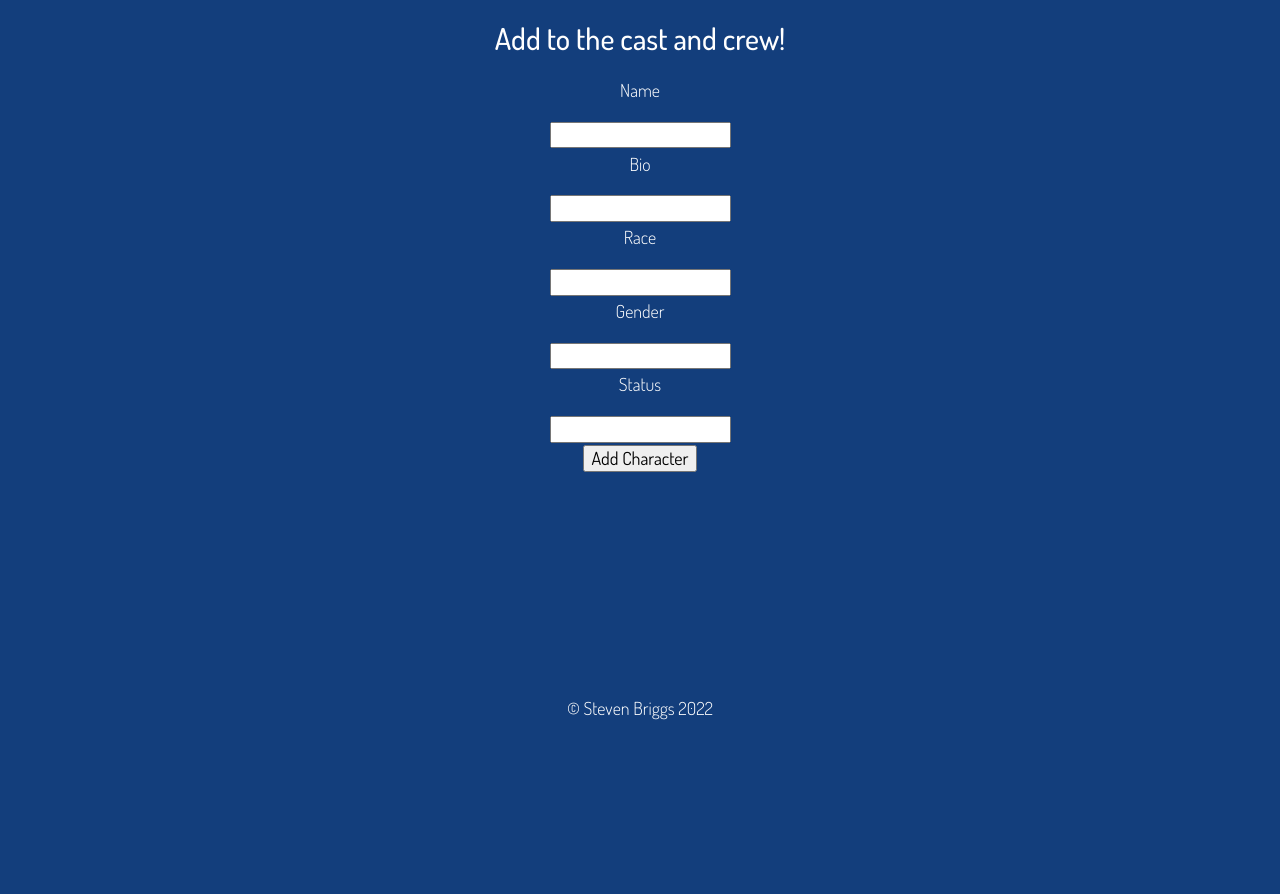
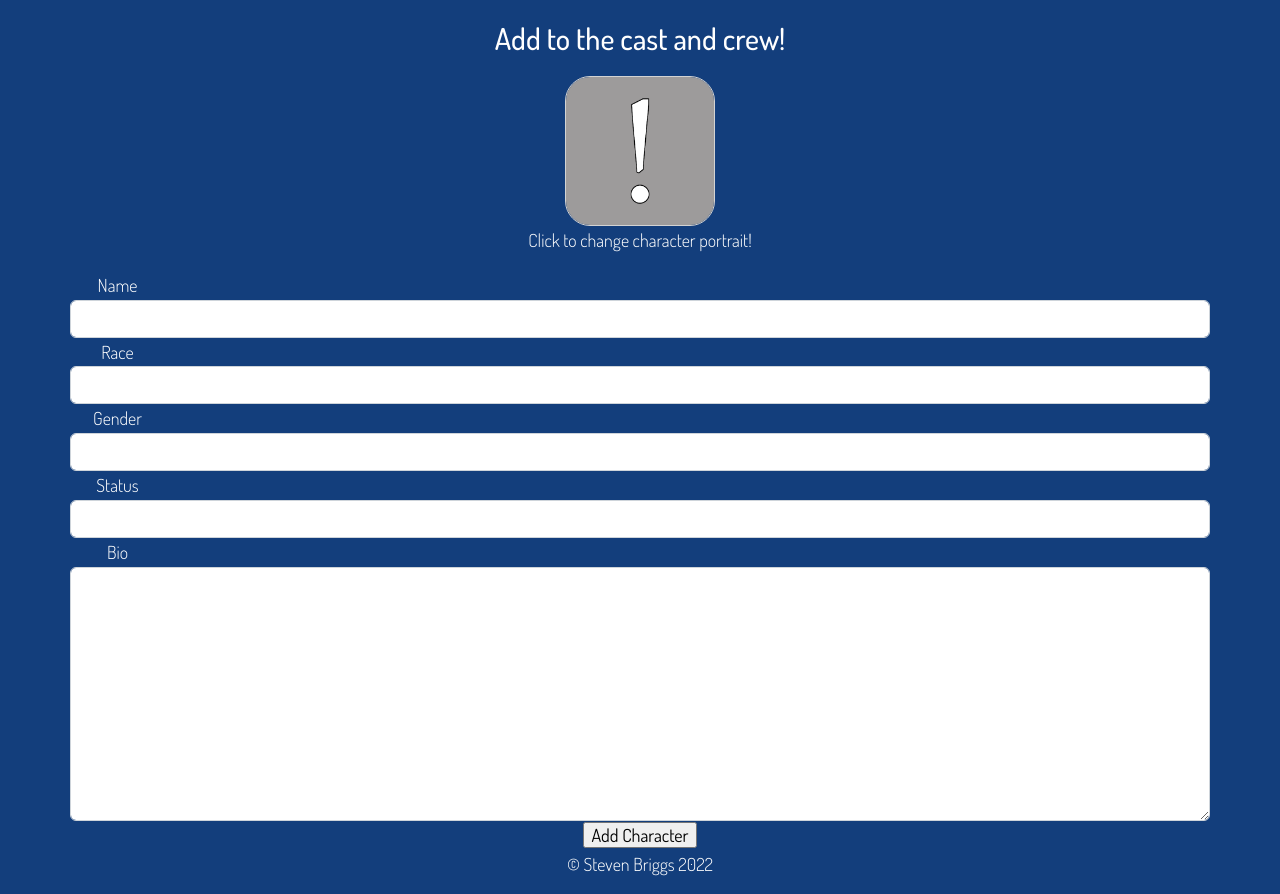
Before and after one commit to RocinRykor/SixthWorldSprawlWebsite, a Flask app: page /character/edit in a window 1280 px wide. Shown: the part 61-955 px from the top of the page. Before the commit the page ends 781 px from the top, so only its background shows below. Run offline with Flask 3, Linux system fonts and the light colour scheme; data that the repository does not hold is empty.

Commit message:
clean up create character form

```diff
--- a/sixthworldsprawl/forms.py
+++ b/sixthworldsprawl/forms.py
@@ -33,7 +33,7 @@ class EditUserForm(FlaskForm):
 
 class CharacterForm(FlaskForm):
     name = StringField("Name", validators=[InputRequired(), Length(max=32)])
-    bio = StringField("Bio", validators=[InputRequired(), Length(max=2048)])
+    bio = TextAreaField("Bio", validators=[InputRequired(), Length(max=2048)])
     race = StringField("Race", validators=[InputRequired(), Length(max=32)])
     gender = StringField("Gender", validators=[InputRequired(), Length(max=32)])
     status = StringField("Status", validators=[InputRequired(), Length(max=64)])
--- a/sixthworldsprawl/static/css/styles.css
+++ b/sixthworldsprawl/static/css/styles.css
@@ -245,9 +245,26 @@ a:hover {
     font-weight: 500;
 }
 
-.character-portrait {
+.character-portrait,
+.character-portrait-sm,
+.character-portrait-lg {
     border-radius: var(--default-border-radius);
     border: 1px solid lightgray;
+}
+
+.character-portrait {
+    height: 150px;
+    width: 150px;
+}
+
+.character-portrait-sm {
+    height: 75px;
+    width: 75px;
+}
+
+.character-portrait-lg {
+    height: 250px;
+    width: 250px;
 }
 
 .modal-image-block {
@@ -259,3 +276,10 @@ a:hover {
     text-align: left;
     font-size: 20px;
 }
+
+.character-portrait-selector:hover {
+    /* lets the mouse appear as a hand when hovering over the button */
+    cursor: pointer;
+    /* reduces the opacity of the button to 75% */
+    opacity: 0.75;
+}
--- a/sixthworldsprawl/templates/public/characters/create_character.html
+++ b/sixthworldsprawl/templates/public/characters/create_character.html
@@ -9,30 +9,38 @@
     name="character_edit"
     method="post">
     {{form.csrf_token}}
-    <div class="wtform_field">
-        <p>{{form.name.label}}</p>
-        {{form.name}}
-    </div>
-    <div class="wtform_field">
-        <p>{{form.bio.label}}</p>
-        {{form.bio}}
-    </div>
-    <div class="wtform_field">
-        <p>{{form.race.label}}</p>
-        {{form.race}}
-    </div>
-    <div class="wtform_field">
-        <p>{{form.gender.label}}</p>
-        {{form.gender}}
-    </div>
-    <div class="wtform_field">
-        <p>{{form.status.label}}</p>
-        {{form.status}}
+    <div class="container">
+        <div class="portrait-selector">
+            <img
+                src="../../../static/img/icons/placeholder.png"
+                class="character-portrait character-portrait-selector"
+                alt="Select Character Portrait"
+                onclick="openPortraitSelector()" />
+            <p>Click to change character portrait!</p>
+        </div>
+        <div class="form-group wtform_field row">
+            {{form.name.label(class_="col-1")}}{{form.name(class_="form-control",
+            size=32, maxlength=32)}}
+        </div>
+        <div class="form-group wtform_field row">
+            {{form.race.label(class_="col-1")}}
+            {{form.race(class_="form-control", size=32, maxlength=32)}}
+        </div>
+        <div class="form-group wtform_field row">
+            {{form.gender.label(class_="col-1")}}
+            {{form.gender(class_="form-control", size=32, maxlength=32)}}
+        </div>
+        <div class="form-group wtform_field row">
+            {{form.status.label(class_="col-1")}}
+            {{form.status(class_="form-control", size=64, maxlength=64)}}
+        </div>
+        <div class="form-group wtform_field row">
+            {{form.bio.label(class_="col-1")}} {{form.bio(class_="form-control",
+            rows=10, maxlength=2048)}}
+        </div>
     </div>
 
+    <!-- TODO Modal and Script for portrait selecting-->
     {{form.submit}}
 </form>
-
-{% for portrait in portraits %}
-<img src="../static/img/portraits/{{portrait.filename}}" alt="" />
-{% endfor %} {% endblock %}
+{% endblock %}
```
Also changed, not shown: sixthworldsprawl/static/img/icons/placeholder.png (added).
